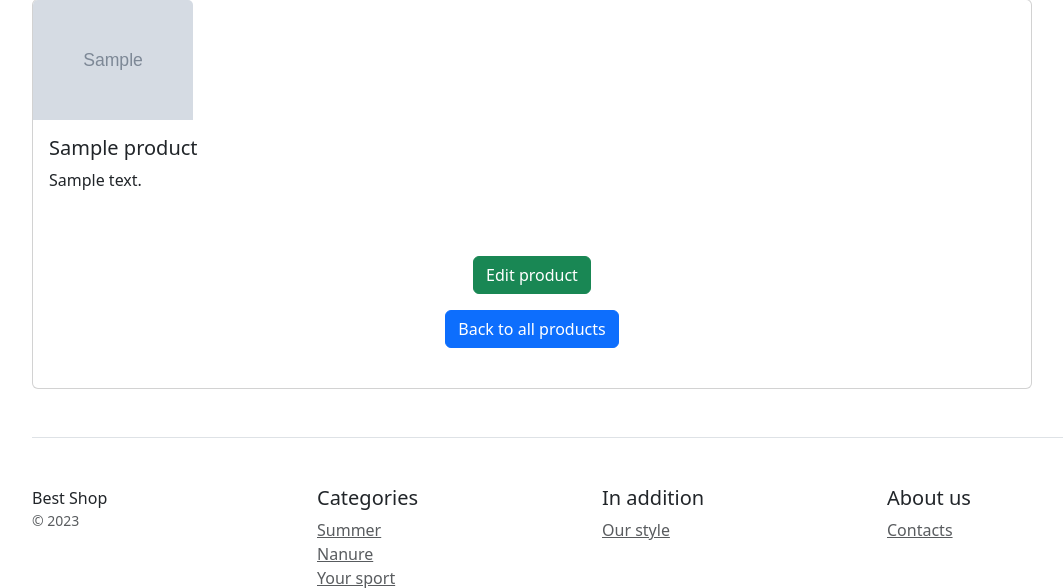
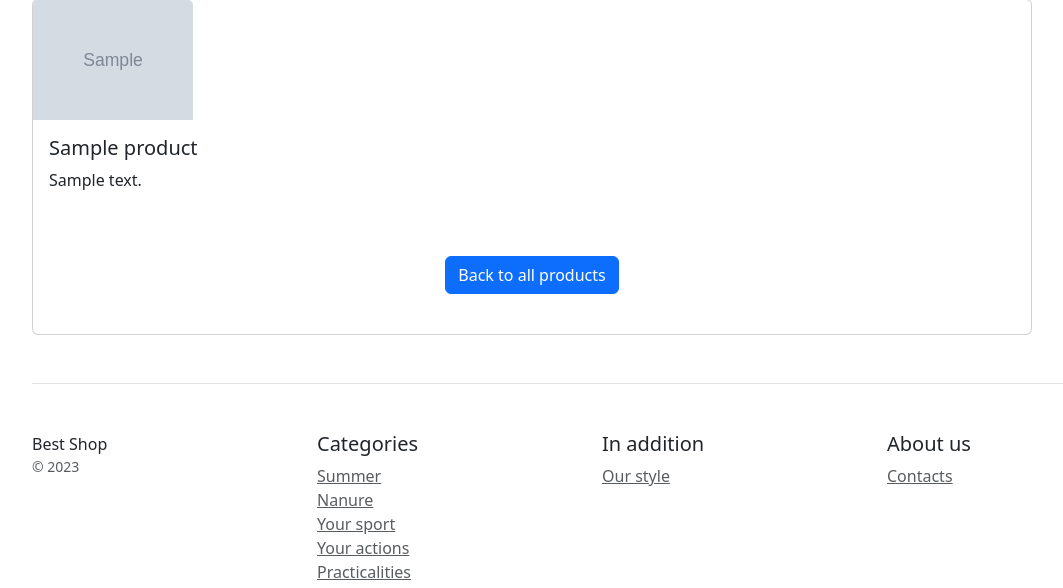
Before and after one commit to MihailBashkatov/home_work_24_24y, a Django app: template catalog/templates/catalog/product_detail.html in a window 1280 px wide. Shown: the part 298-886 px from the top of the page, without its empty margins (50-1113 px from the left). Run offline with Django 5.2, Linux system fonts and the light colour scheme; the template is opened without the code that fills it: values that come from a table or form of the project are taken from there, others are empty; tables that the repository leaves empty hold one stand-in row (values such as "Sample post"); grey boxes marked "Sample" are stand-in pictures; some libraries are stand-ins or nearby versions.

Commit message:
Adding logic to update, edit adn delete product in catalog/product_detail.html

```diff
--- a/catalog/templates/catalog/product_detail.html
+++ b/catalog/templates/catalog/product_detail.html
@@ -16,15 +16,25 @@
           </div>
         </div>
         <div class="pricing-header px-3 py-3 pt-md-5 pb-md-4 mx-auto text-center">
-          <p><a class="btn btn-success" href="{% url 'catalog:products_update' product.pk %}">Edit product</a></p>
-          <a class="btn btn-primary mb-3" href="{% url 'catalog:products_list' %}" >Back to all products</a>
+            {% if user == object.owner %}
+            <p><a class="btn btn-success" href="{% url 'catalog:products_update' product.pk %}">Edit product</a></p>
+            <p><a class="btn btn-danger" href="{% url 'catalog:product_delete' product.pk %}">Delete Product</a></p>
+            {% endif %}
+            <a class="btn btn-primary mb-3" href="{% url 'catalog:products_list' %}" >Back to all products</a>
 
-          {% if "catalog.can_unpublish_product" and "catalog.delete_product" in perms %}
+            {% if "catalog.can_unpublish_product" and "catalog.delete_product" in perms and user == object.owner %}
              <form action="{% url 'catalog:product_unpublish' product.pk %}" method="post">
+                {% csrf_token %}
+                <button class="btn btn-primary mb-3" type="submit">Unpublish</button>
+             </form>
+
+            {% elif "catalog.can_unpublish_product" and "catalog.delete_product" in perms %}
+                <form action="{% url 'catalog:product_unpublish' product.pk %}" method="post">
                 {% csrf_token %}
                 <button class="btn btn-primary mb-3" type="submit">Unpublish</button>
                 </form>
                 <p><a class="btn btn-danger" href="{% url 'catalog:product_delete' product.pk %}">Delete Product</a></p>
+
           {% endif %}
         </div>
       </div>
```
